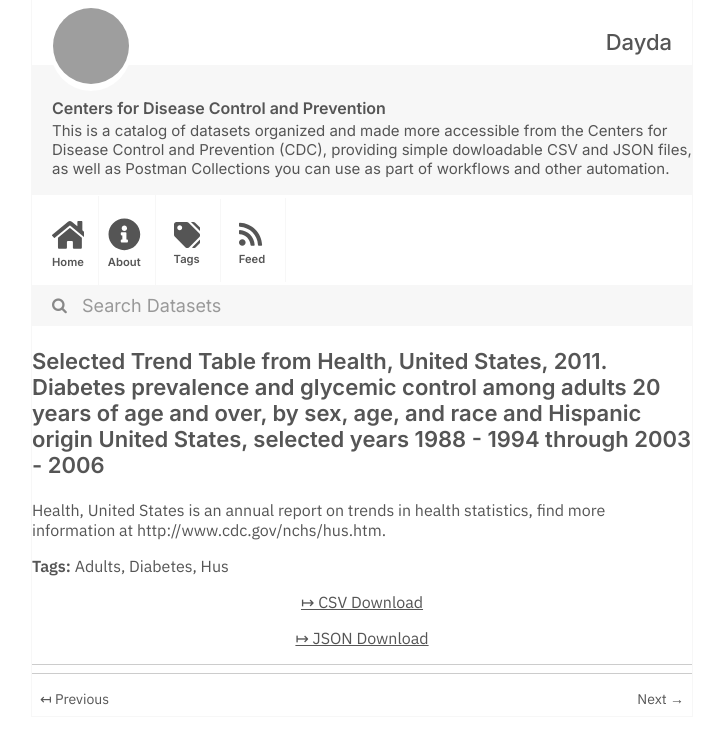
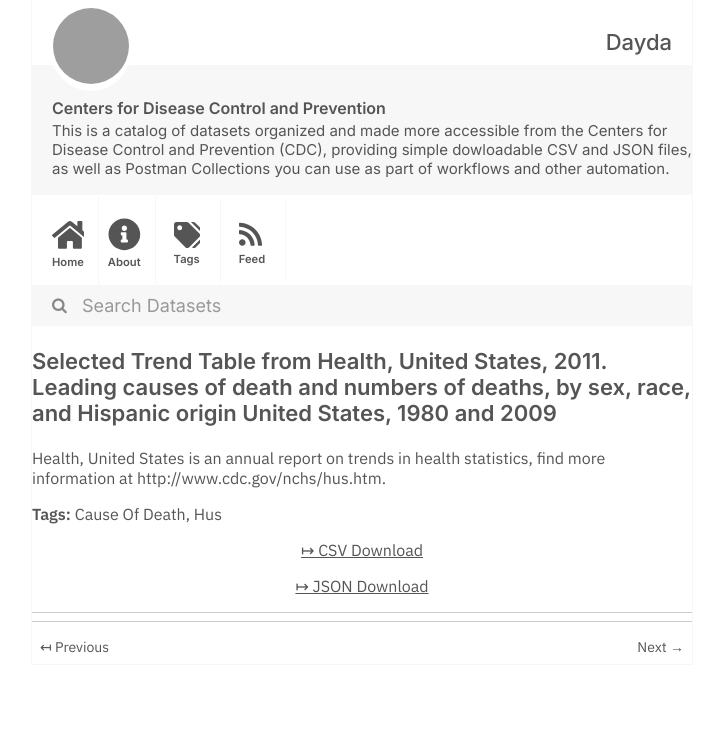
Before and after one commit to dayda-entities/centers-for-disease-control-and-prevention, a Jekyll site: the page built from _posts/2020-11-12-selected-trend-table-from-heal.md, in a window 1280 px wide, cut to the strip 0-744 px from the top of the page. Shown: the whole strip, without its empty margins (278-1001 px from the left). Built offline with Jekyll 4.4.1, drawn with Linux system fonts in a browser that asks for light colours; grey boxes are pictures that could not be loaded.

```diff
--- a/_posts/2020-11-12-selected-trend-table-from-heal.md
+++ b/_posts/2020-11-12-selected-trend-table-from-heal.md
@@ -1,20 +1,18 @@
 ---
 title: >-
-  Selected Trend Table from Health, United States, 2011. Diabetes prevalence and
-  glycemic control among adults 20 years of age and over, by sex, age, and race
-  and Hispanic origin United States, selected years 1988 - 1994 through 2003 -
-  2006
-created: '2020-11-12T12:14:04.702388'
-modified: '2021-03-29T21:20:00.775417'
+  Selected Trend Table from Health, United States, 2011. Leading causes of death
+  and numbers of deaths, by sex, race, and Hispanic origin United States, 1980
+  and 2009
+created: '2020-11-12T12:16:44.792047'
+modified: '2021-03-27T06:08:52.035803'
 state: active
 type: dataset
 tags:
-  - Adults
-  - Diabetes
+  - Cause Of Death
   - Hus
 groups: []
-csv_url: 'https://data.cdc.gov/api/views/crtu-weni/rows.csv?accessType=DOWNLOAD'
-json_url: 'https://data.cdc.gov/api/views/crtu-weni/rows.json?accessType=DOWNLOAD'
+csv_url: 'https://data.cdc.gov/api/views/vp9c-m6nq/rows.csv?accessType=DOWNLOAD'
+json_url: 'https://data.cdc.gov/api/views/vp9c-m6nq/rows.json?accessType=DOWNLOAD'
 layout: post
 
 ---
```
